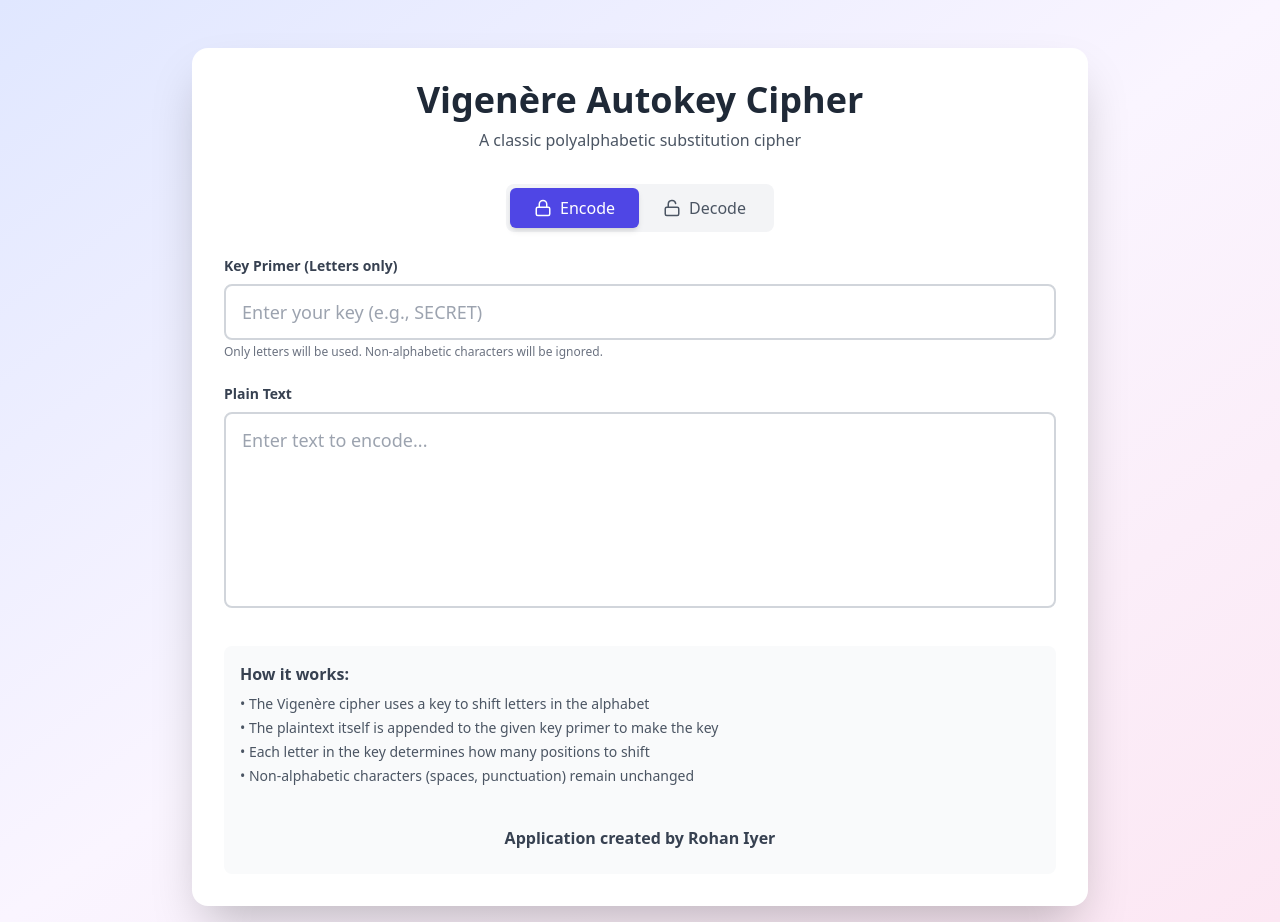
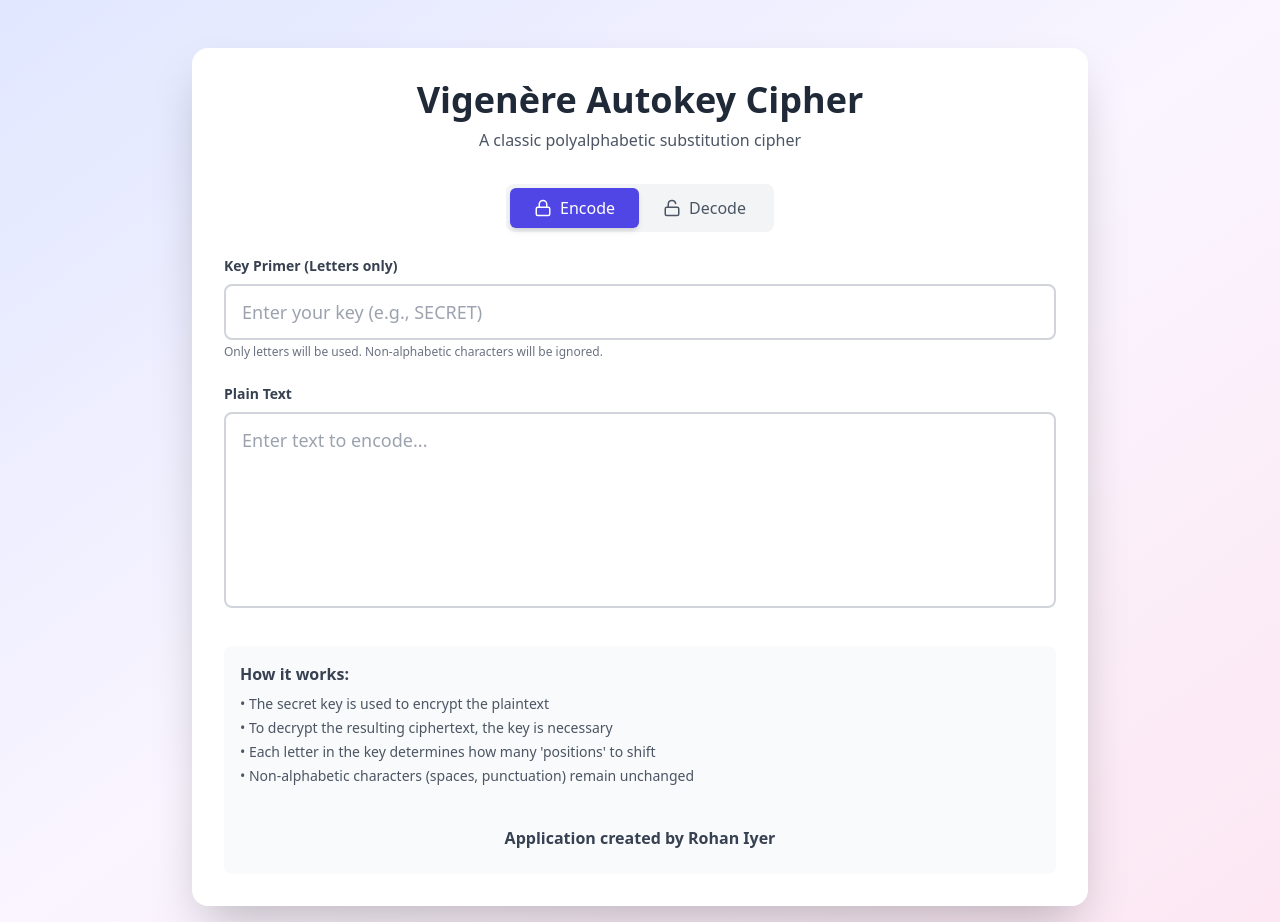
Before and after one commit to Kazumin7/VigenereWebApp, a React (Create React App) app: page / in a window 1280 px wide. Built offline with nearby package versions, Linux system fonts and the light colour scheme.

Commit message:
updated info msg

```diff
--- a/src/App.tsx
+++ b/src/App.tsx
@@ -249,9 +249,9 @@ const VigenereCipher: React.FC = () => {
           <div className="mt-8 p-4 bg-gray-50 rounded-lg">
             <h3 className="font-semibold text-gray-700 mb-2">How it works:</h3>
             <ul className="text-sm text-gray-600 space-y-1">
-              <li>• The Vigenère cipher uses a key to shift letters in the alphabet</li>
-              <li>• The plaintext itself is appended to the given key primer to make the key</li>
-              <li>• Each letter in the key determines how many positions to shift</li>
+              <li>• The secret key is used to encrypt the plaintext</li>
+              <li>• To decrypt the resulting ciphertext, the key is necessary</li>
+              <li>• Each letter in the key determines how many 'positions' to shift</li>
               <li>• Non-alphabetic characters (spaces, punctuation) remain unchanged</li>
             </ul>
             <h3 className="font-semibold text-gray-700 mb-2 mt-10 text-center">Application created by Rohan Iyer</h3>
```
